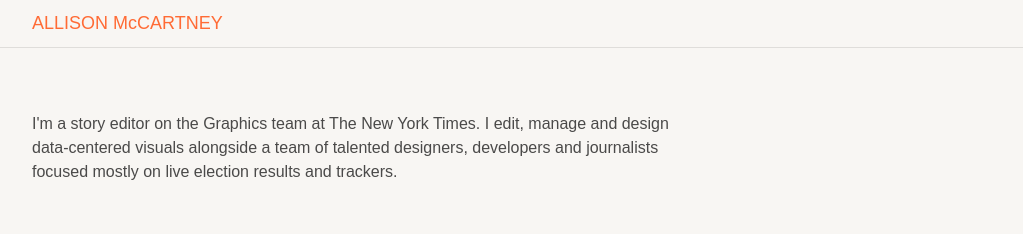
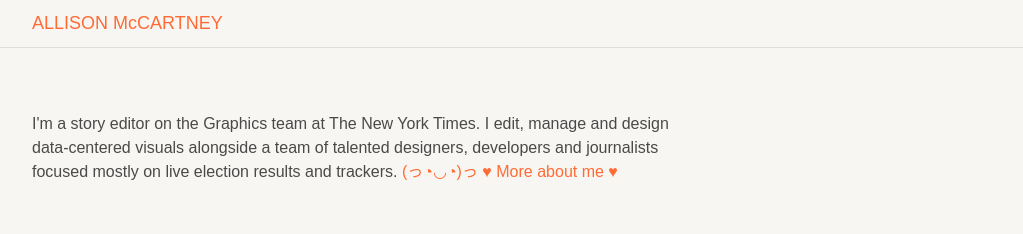
Before and after one commit to amccartney/amccartney.github.io, a SvelteKit app: page / in a window 1280 px wide. Shown: the top 234 px of the page, without its empty margins (128-1151 px from the left). Built offline with nearby package versions, Linux system fonts and the light colour scheme.

Commit message:
adding a more about me link

```diff
--- a/src/routes/+page.svelte
+++ b/src/routes/+page.svelte
@@ -15,7 +15,7 @@
 	<div class="grid">
 		<div class="hero-text">
 			<p class="intro">
-				I'm a story editor on the Graphics team at The New York Times. I edit, manage and design data-centered visuals alongside a team of talented designers, developers and journalists focused mostly on live election results and trackers.
+				I'm a story editor on the Graphics team at The New York Times. I edit, manage and design data-centered visuals alongside a team of talented designers, developers and journalists focused mostly on live election results and trackers. <a href="/resume">(っ◔◡◔)っ ♥ More about me ♥</a>
 			</p>
 		</div>
 	</div>
```
